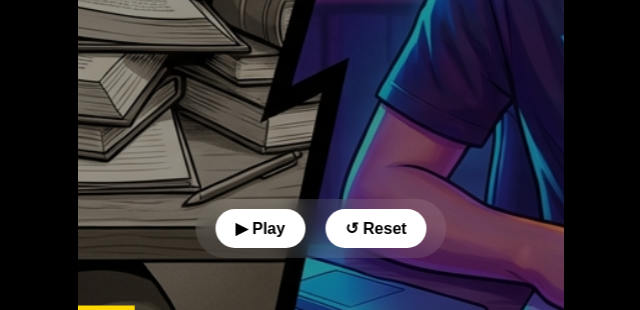
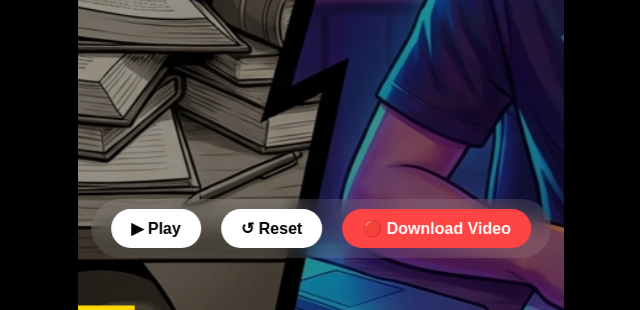
Before and after one commit to ankitsharma6652/ai-mcq-meme-generator, a plain HTML site: page frontend/promo.html in a window 1280 px wide. Both pictures are taken after a click on the button "▶ Play". Shown: the part 522-832 px from the top of the page, without its empty margins (319-959 px from the left). Drawn offline with Linux system fonts and the light colour scheme.

Commit message:
Feat: Add Download Video button to promo player using Screen Recording API

```diff
--- a/frontend/promo.html
+++ b/frontend/promo.html
@@ -215,6 +215,7 @@
     <div id="controls">
         <button onclick="playVideo()">▶ Play</button>
         <button onclick="resetVideo()">↺ Reset</button>
+        <button onclick="recordAndDownload()" style="background: #ff4444; color: white;">🔴 Download Video</button>
     </div>
 
     <script>
@@ -224,6 +225,8 @@
         const slideDuration = 4000; // 4 seconds per slide
         let interval;
         let progressInterval;
+        let mediaRecorder;
+        let recordedChunks = [];
 
         function showSlide(index) {
             slides.forEach(s => s.classList.remove('active'));
@@ -232,14 +235,19 @@
             // Reset animations
             const h1 = slides[index].querySelector('h1');
             const p = slides[index].querySelector('p');
-            h1.style.animation = 'none';
-            p.style.animation = 'none';
-            h1.offsetHeight; /* trigger reflow */
-            h1.style.animation = 'slideUp 0.8s forwards 0.5s';
-            p.style.animation = 'slideUp 0.8s forwards 1s';
+            if (h1) {
+                h1.style.animation = 'none';
+                h1.offsetHeight; /* trigger reflow */
+                h1.style.animation = 'slideUp 0.8s forwards 0.5s';
+            }
+            if (p) {
+                p.style.animation = 'none';
+                p.offsetHeight; /* trigger reflow */
+                p.style.animation = 'slideUp 0.8s forwards 1s';
+            }
         }
 
-        function playVideo() {
+        function playVideo(onComplete) {
             if (interval) clearInterval(interval);
             if (progressInterval) clearInterval(progressInterval);
 
@@ -260,6 +268,7 @@
                 if (currentSlide >= totalSlides) {
                     clearInterval(interval);
                     clearInterval(progressInterval);
+                    if (onComplete) onComplete();
                     return;
                 }
                 showSlide(currentSlide);
@@ -273,6 +282,62 @@
             showSlide(0);
             document.getElementById('progress').style.width = '0%';
         }
+
+        async function recordAndDownload() {
+            try {
+                alert("Please select 'This Tab' or 'Chrome Tab' -> 'App Promo Video' to record properly.");
+
+                const stream = await navigator.mediaDevices.getDisplayMedia({
+                    video: {
+                        displaySurface: "browser",
+                    },
+                    audio: false,
+                    preferCurrentTab: true // Experimental flag to auto-select current tab
+                });
+
+                // Hide controls during recording
+                document.getElementById('controls').style.display = 'none';
+
+                recordedChunks = [];
+                mediaRecorder = new MediaRecorder(stream, { mimeType: 'video/webm; codecs=vp9' });
+
+                mediaRecorder.ondataavailable = (event) => {
+                    if (event.data.size > 0) {
+                        recordedChunks.push(event.data);
+                    }
+                };
+
+                mediaRecorder.onstop = () => {
+                    const blob = new Blob(recordedChunks, { type: 'video/webm' });
+                    const url = URL.createObjectURL(blob);
+                    const a = document.createElement('a');
+                    a.style.display = 'none';
+                    a.href = url;
+                    a.download = 'quiz-meme-promo.webm';
+                    document.body.appendChild(a);
+                    a.click();
+                    window.URL.revokeObjectURL(url);
+
+                    // Show controls again
+                    document.getElementById('controls').style.display = 'flex';
+
+                    // Stop all tracks
+                    stream.getTracks().forEach(track => track.stop());
+                };
+
+                mediaRecorder.start();
+
+                // Start playing the video
+                playVideo(() => {
+                    // Stop recording when video ends
+                    mediaRecorder.stop();
+                });
+
+            } catch (err) {
+                console.error("Error: " + err);
+                document.getElementById('controls').style.display = 'flex';
+            }
+        }
     </script>
 </body>
 
```
